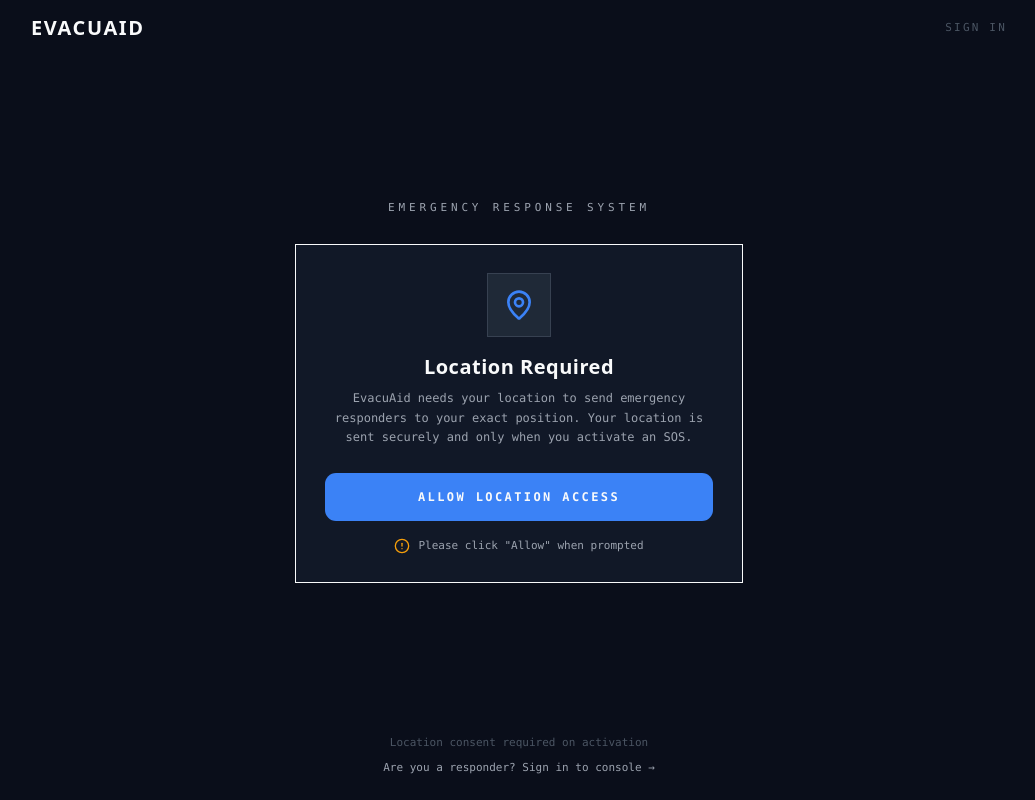
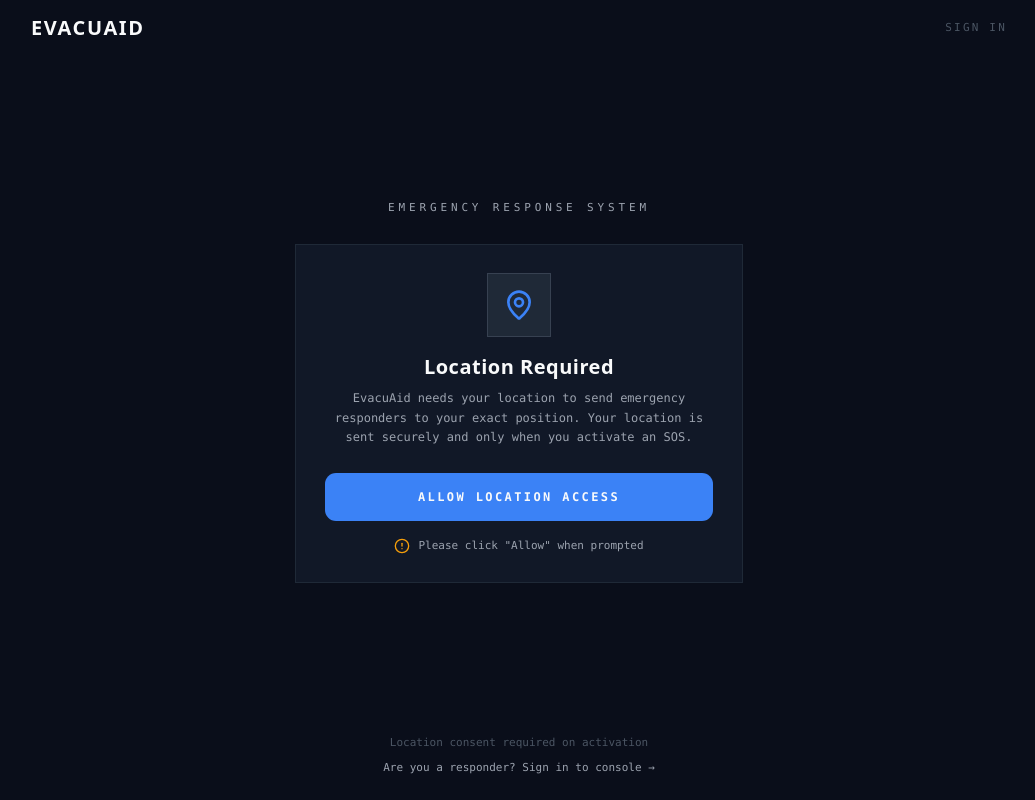
Before and after one commit to codercathwon/EvacuaidV2, a Next.js app: page / in a window 1280 px wide. Shown: the whole page, without its empty margins (121-1156 px from the left). Built offline with nearby package versions, Linux system fonts and the light colour scheme.

Commit message:
auto: update globals.css

```diff
--- a/app/globals.css
+++ b/app/globals.css
@@ -50,7 +50,7 @@
 }
 
 :root {
-    /* Emergency Command palette */
+  /* Emergency Command palette (required variables) */
   --bg-base: #0A0E1A;
   --bg-surface: #111827;
   --bg-elevated: #1F2937;
@@ -65,7 +65,7 @@
   --border: #1F2937;
   --border-bright: #374151;
 
-    /* Map palette into existing shadcn/tailwind tokens */
+  /* Map into shadcn/tailwind tokens */
   --background: var(--bg-base);
   --foreground: var(--text-primary);
   --card: var(--bg-surface);
@@ -81,18 +81,16 @@
   --accent: color-mix(in srgb, var(--bg-elevated) 92%, black);
   --accent-foreground: var(--text-primary);
   --destructive: var(--accent-red);
-    --border: var(--border);
   --input: var(--border-bright);
   --ring: var(--accent-blue);
-    --radius: 0.75rem;
 
-    /* Keep charts present but subdued */
   --chart-1: var(--accent-blue);
   --chart-2: var(--accent-green);
   --chart-3: var(--accent-amber);
   --chart-4: var(--accent-red);
   --chart-5: var(--text-secondary);
 
+  --radius: 0.75rem;
   --sidebar: var(--bg-surface);
   --sidebar-foreground: var(--text-primary);
   --sidebar-primary: var(--accent-blue);
@@ -121,7 +119,7 @@
 
 @layer base {
   :where(h1, h2, h3, h4, h5, h6) {
-    font-family: 'Rajdhani', ui-sans-serif, system-ui, -apple-system, Segoe UI, Roboto, Helvetica, Arial, "Apple Color Emoji", "Segoe UI Emoji";
+    font-family: 'Rajdhani', ui-sans-serif, system-ui, -apple-system, Segoe UI, Roboto, Helvetica, Arial;
     letter-spacing: 0.02em;
   }
 
```
Lines whose indentation alone changed are shown as unchanged.
